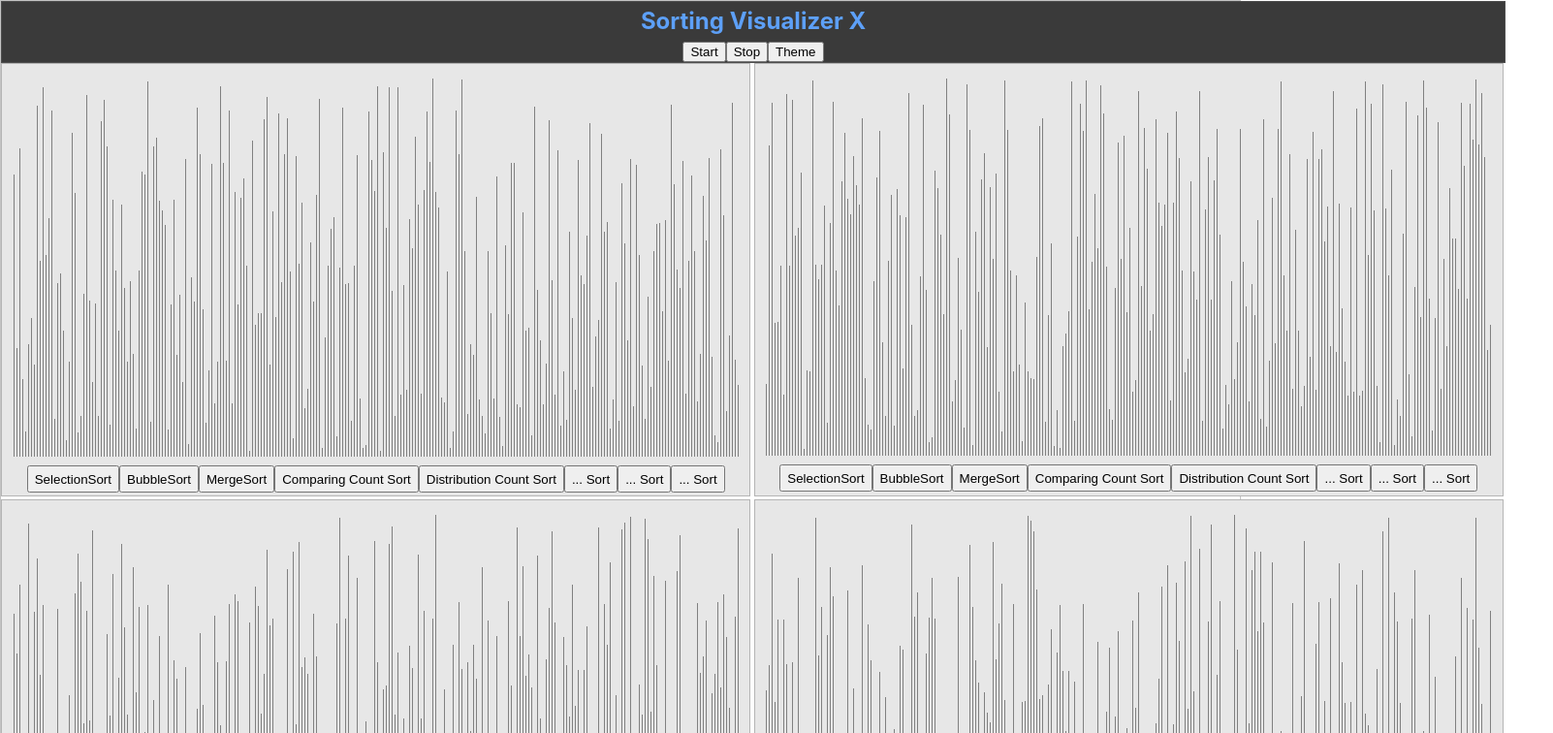
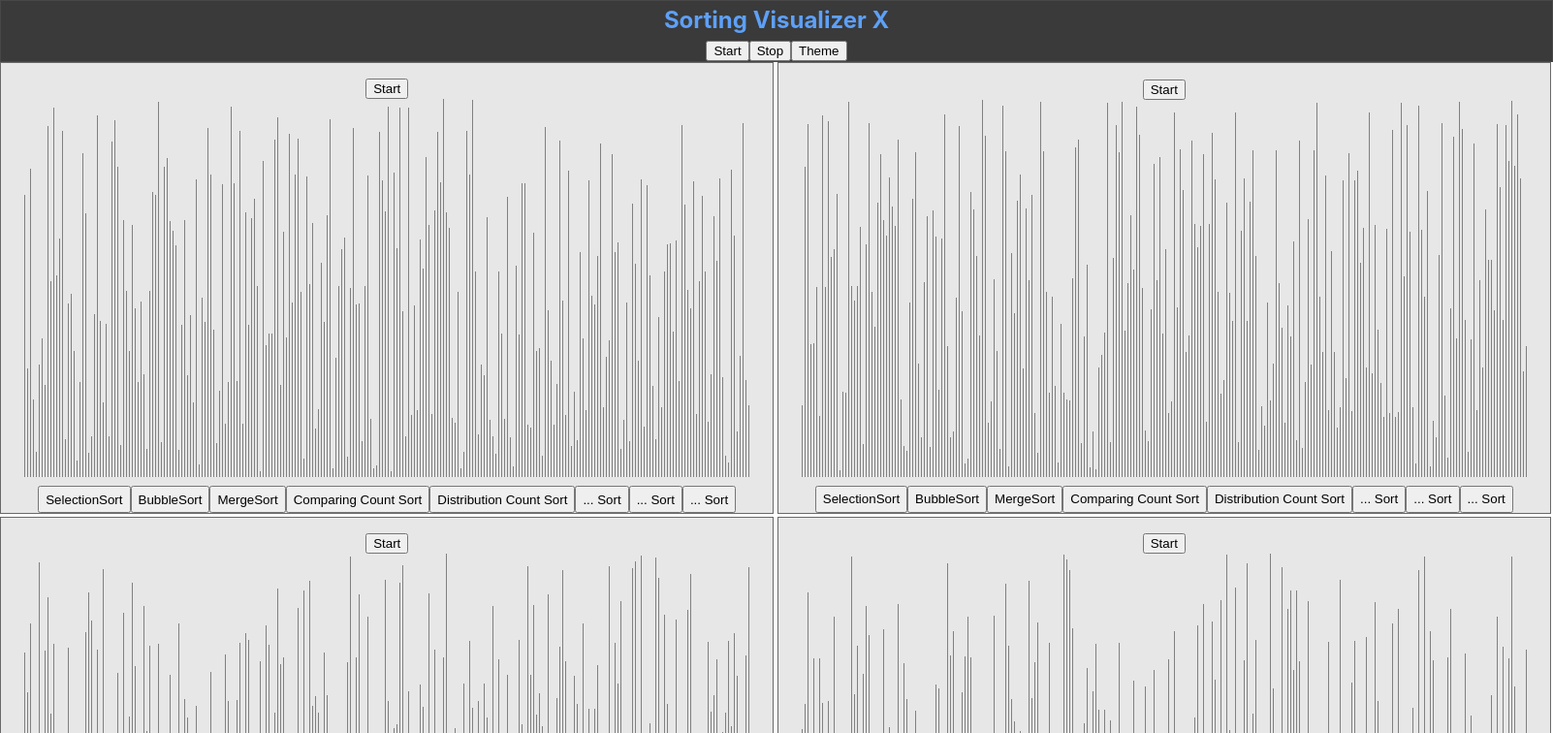
Before and after one commit to jwong12/SortingVisualizer, a React (Create React App) app: page / in a window 1280 px wide. Shown: the top 756 px of the page at 97% size, 1602 px wide, since content can reach past the window. Built offline with nearby package versions, Linux system fonts and the light colour scheme.

Commit message:
implement bubble sort algorithm and animations

```diff
--- a/src/App.css
+++ b/src/App.css
@@ -1,15 +1,15 @@
 .App {
   text-align: center;
   background-color: white;
-  border: solid 1px rgb(105, 105, 105, 0.4);
+  /* border: solid 1px rgb(105, 105, 105, 0.3);   */
 }
 
 .grid {
   display: grid;
-  grid-template-columns: repeat(auto-fill, minmax(750px, 1fr));
+  grid-template-columns: repeat(auto-fill, minmax(795px, 1fr));
   /* grid-auto-rows: minmax(50px, auto); */
   grid-gap: 0.2em;
-  min-width:1550px;
+  min-width:1600px;
   min-height: 92vh;
 }
 
--- a/src/SortingVisualizerX/ArrayGraph.jsx
+++ b/src/SortingVisualizerX/ArrayGraph.jsx
@@ -1,7 +1,11 @@
 import React, { Component } from 'react';
+import * as sortingAlgorithms from '../sortingAlgorithms/sortingAlgorithms';
 import './ArrayGraph.css';
 
+const ANIMATION_SPEED_MS = 1/6;
 const NUMBER_OF_ARRAY_BARS = 250;
+const PRIMARY_COLOR = 'grey';
+const SECONDARY_COLOR = 'red';
 
 class ArrayGraph extends Component {
     constructor(props) {
@@ -20,14 +24,77 @@ class ArrayGraph extends Component {
         for (let i = 0; i < NUMBER_OF_ARRAY_BARS; i++) {
             array.push(randomIntFromInterval(5, 390));
         }
-        this.setState({array});
+        this.setState({array}, () => {
+            // this.bubbleSort();
+            // this.testSortingAlgorithms();
+        });
     }
+
+    bubbleSort = () => {
+        const animations = sortingAlgorithms.bubbleSort(this.state.array);
+        const arrayBars = document.getElementsByClassName('array-bar');
+        let n = 249, barsIndex = 249;
+
+        for (let i = 0; i < animations.length; i++) {
+            const isColorChange = i % 3 !== 1;
+
+            if (isColorChange) { // every 1st and 3rd. Eg. 0, 2, 3, 5, 6, 8
+                const [barOneIdx, barTwoIdx] = animations[i];
+                const barOneStyle = arrayBars[barOneIdx].style;
+                const barTwoStyle = arrayBars[barTwoIdx].style;
+                const color = i % 3 !== 2 ? SECONDARY_COLOR : PRIMARY_COLOR; // 1st true, 2nd and 3rd false (3rd don't execute)
+
+                setTimeout(() => {
+                    barOneStyle.backgroundColor = color;
+                    barTwoStyle.backgroundColor = color;
+                }, i * ANIMATION_SPEED_MS);
+
+            } else { // every 2nd
+                setTimeout(() => {
+                    const [barOneIdx, barOneHeight, barTwoIdx, barTwoHeight] = animations[i];
+                    const barOneStyle = arrayBars[barOneIdx].style;
+                    const barTwoStyle = arrayBars[barTwoIdx].style;
+                    barOneStyle.height = `${barOneHeight}px`;
+                    barTwoStyle.height = `${barTwoHeight}px`;
+
+                    if(barTwoIdx === n || barOneIdx === n) {
+                        setTimeout(() => {
+                            const barStyle = arrayBars[barsIndex--].style;
+                            barStyle.backgroundColor = 'green';
+                        }, 0);
+
+                        if(--n === 0) {
+                            setTimeout(() => {
+                                const barStyle = arrayBars[0].style;
+                                barStyle.backgroundColor = 'green';
+                            }, 0);
+                        }
+                    }
+                }, i * ANIMATION_SPEED_MS);
+            }
+        }
+    }
+
+    testSortingAlgorithms() {
+        for (let i = 0; i < 100; i++) {
+            const array = [];
+
+            for (let i = 0; i < NUMBER_OF_ARRAY_BARS; i++) {
+                array.push(randomIntFromInterval(5, 390));
+            }
+
+            const jsSortedArray = array.slice().sort((a, b) => a - b);
+            const sortedArray = sortingAlgorithms.bubbleSort(array.slice());
+            console.log(arraysAreEqual(jsSortedArray, sortedArray));
+        }
+      }
 
     render() {
         const { array } = this.state;
 
         return (
             <div className="array-container">
+                <button onClick={()=> this.bubbleSort()}>Start</button><br/>
                 {array.map((value,i) => {
                     return (
                     <div
@@ -46,6 +113,16 @@ class ArrayGraph extends Component {
 
 function randomIntFromInterval(min, max) {
     return Math.floor(Math.random() * (max - min + 1) + min);
+}
+
+function arraysAreEqual(arrayOne, arrayTwo) {
+    if (arrayOne.length !== arrayTwo.length) return false;
+    for (let i = 0; i < arrayOne.length; i++) {
+      if (arrayOne[i] !== arrayTwo[i]) {
+        return false;
+      }
+    }
+    return true;
   }
 
 export default ArrayGraph;
--- a/src/SortingVisualizerX/Navbar.css
+++ b/src/SortingVisualizerX/Navbar.css
@@ -1,8 +1,8 @@
 .nav-bar {
     background-color: #3a3a3a;
-    border: solid 1px rgb(105, 105, 105, 0.4);
+    border: solid 1px rgba(85, 85, 85, 0.5);
     min-height: 7vh;
-    min-width:1550px;
+    min-width:1600px;
 }
 
 h2 {
--- a/src/SortingVisualizerX/SortingVisualizer.css
+++ b/src/SortingVisualizerX/SortingVisualizer.css
@@ -1,5 +1,5 @@
 .canvas {
-    border: solid 1px rgb(105, 105, 105, 0.4);
+    border: solid 1px rgb(105, 105, 105, 1);
     background-color: rgb(231, 231, 231);
     display: flex;
     align-items: center;
--- /dev/null
+++ b/src/sortingAlgorithms/sortingAlgorithms.js
@@ -0,0 +1,24 @@
+export const bubbleSort = array => {
+    const animations = [];
+
+    for(let i = 0; i < array.length - 1; i++) {
+        const sortedNumbers = array.length - 1 - i;
+
+        for(let j = 0; j < sortedNumbers; j++) {
+            animations.push([j,j+1]);
+
+            if(array[j+1] < array[j]) {
+                const temp = array[j];
+                array[j] = array[j+1];
+                array[j+1] = temp;
+                animations.push([j+1, array[j+1], j, array[j]]);
+
+            } else {
+                animations.push([j, array[j], j+1, array[j+1]]);
+            }
+            animations.push([j,j+1]);
+        }
+    }
+
+    return animations;
+};
```
